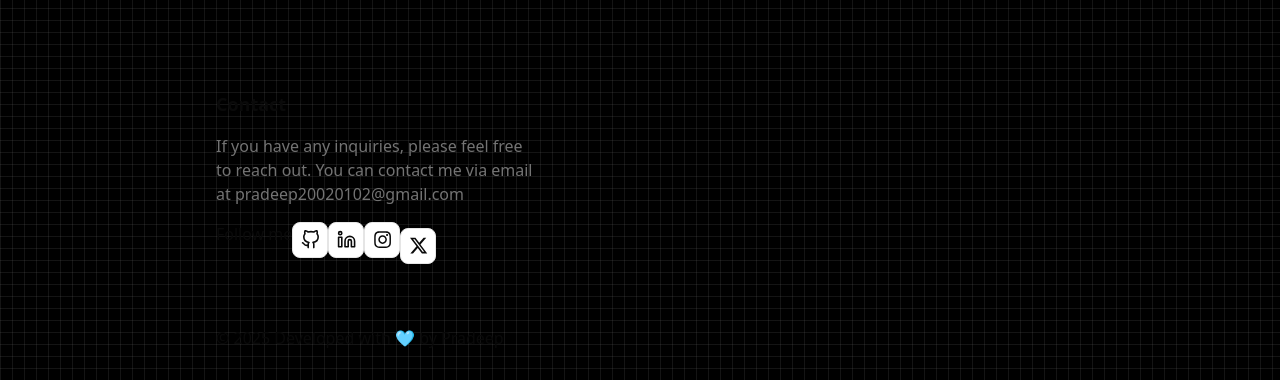
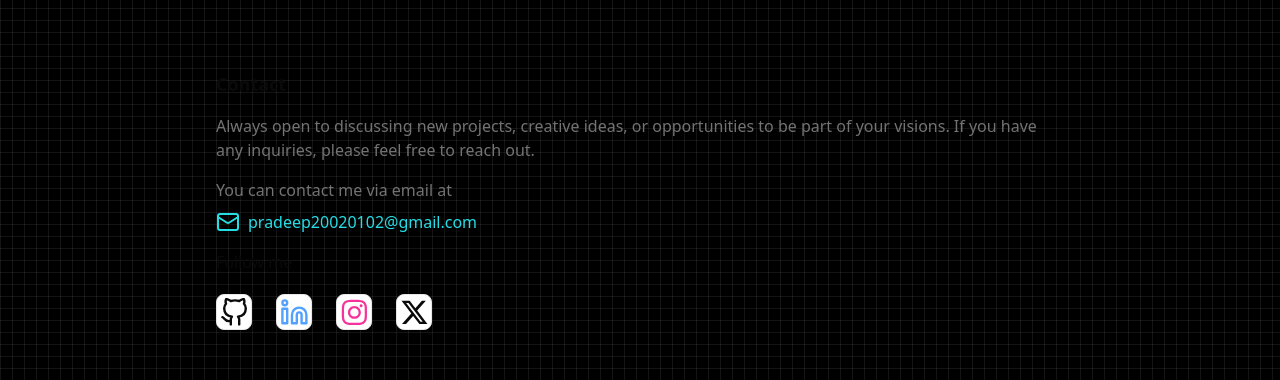
Before and after one commit to pradeepyd/portfolio, a Next.js app: page / in a window 1280 px wide. Shown: the part 1936-2316 px from the top of the page. Built offline with nearby package versions, Linux system fonts and the light colour scheme.

Commit message:
formattig of icons done

```diff
--- a/src/components/contactUs.tsx
+++ b/src/components/contactUs.tsx
@@ -1,64 +1,68 @@
 import Link from "next/link"
 import { ClassValue } from "clsx";
-import { Linkedin } from "lucide-react";
+import { Linkedin, Mail } from "lucide-react";
 import { FaInstagram, FaXTwitter } from "react-icons/fa6";
 import { FiGithub } from "react-icons/fi";
 import { typo } from "./ui/typography";
 import { cn } from "@/lib/utils";
+import Image from "next/image";
 
 const socialsIcons = [
     {
         id: 1,
         label: "Github",
-    icon: <FiGithub className="size-[1.2rem]" />,
-    href: "",
+        icon: <FiGithub className="size-[1.8rem]" />,
+        href: "https://github.com/pradeepyd",
         className: "hover:bg-gray-400 hover:text-black" as ClassValue,
     },
     {
         id: 2,
         label: "Linkedin",
-    icon: <Linkedin className="size-[1.2rem]" />,
-    href: "",
-    className: "hover:bg-blue-700 hover:text-white" as ClassValue,
+        icon: <Linkedin className="size-[1.8rem]" />,
+        href: "https://www.linkedin.com/in/pradeep-yadav-7b205b280",
+        className: "text-blue-400 hover:bg-blue-700 hover:text-white" as ClassValue,
     },
     {
         id: 3,
         label: "Instagram",
-    icon: <FaInstagram className="size-[1.2rem]" />,
-    href: "",
-    className: " hover:bg-gradient-to-r from-rose-400 to-red-500 hover:text-white" as ClassValue,
+        icon: <FaInstagram className="size-[1.8rem]" />,
+        href: "https://www.instagram.com/im_pradeep_ydv",
+        className: "text-pink-500 hover:bg-gradient-to-r from-rose-400 to-red-500 hover:text-white" as ClassValue,
     },
     {
         id: 6,
         label: "Twitter",
-    icon: <FaXTwitter className="size-[1.2rem]" />,
-    href: "",
+        icon: <FaXTwitter className="size-[1.8rem]" />,
+        href: "https://x.com/pradeep100xdev",
         className: "hover:bg-[#1DA1F2] hover:text-white" as ClassValue,
     },
 ];
-const email="pradeep20020102@gmail.com"
-const ContactUs =() => {
+const email = "pradeep20020102@gmail.com"
+const ContactUs = () => {
     return (
-    <section aria-label="contact" className="!mt-5">
-      <div className="flex w-full flex-col items-center gap-4 md:flex-row">
-        <div className="size-full space-y-4 md:max-w-xs">
+        <section aria-label="contact">
+            <div className="flex w-full flex-col items-center gap-4 ">
+                <div className="size-full w-full space-y-4 ">
                     <h2 className={typo({ variant: "h2" })}>Contact</h2>
                     <p className="text-base text-muted-foreground">
-            If you have any inquiries, please feel free to reach out. You can contact me via email
-            at{" "}
-            <Link href={`mailto:${email}`} aria-label={email}>
-              {email}
-            </Link>{" "}
+                        Always open to discussing new projects, creative ideas, or opportunities to be part of your visions.
+                        If you have any inquiries, please feel free to reach out.
+                    </p>
+                    <p className="mt-4 text-base text-muted-foreground">
+                        You can contact me via email at
+                        <Link href={`mailto:${email}`} aria-label={email} className="!text-[#25dde5] flex mt-2 gap-2 mb-2">
+                          <Mail/>{email}
+                        </Link>
                     </p>
 
-          <div className="space-y-3 flex ">
-            <h3>Follow me </h3>
-            {socialsIcons.map((social,index)=>(
-                <div key={index} className="flex items-center">
+                    <h3 className="text-semibold mb-5 mt-4">Follow me </h3>
+                    <div className="gap-6 flex">
+                        {socialsIcons.map((social, index) => (
+                            <div key={index} className="flex ">
                                 <a
                                     href={social.href}
                                     className={cn(
-                                  "flex size-9 items-center justify-center rounded-md border border-input bg-background ring-offset-background transition-colors hover:text-accent-foreground focus-visible:outline-none focus-visible:ring-2 focus-visible:ring-ring focus-visible:ring-offset-2",
+                                        "flex size-9 items-center justify-center rounded-md gap-4 border border-input bg-background ring-offset-background transition-colors hover:text-accent-foreground focus-visible:outline-none focus-visible:ring-2 focus-visible:ring-ring focus-visible:ring-offset-2",
                                         social.className
                                     )}
                                     aria-label={social.label}
```
Lines whose indentation alone changed are shown as unchanged.
